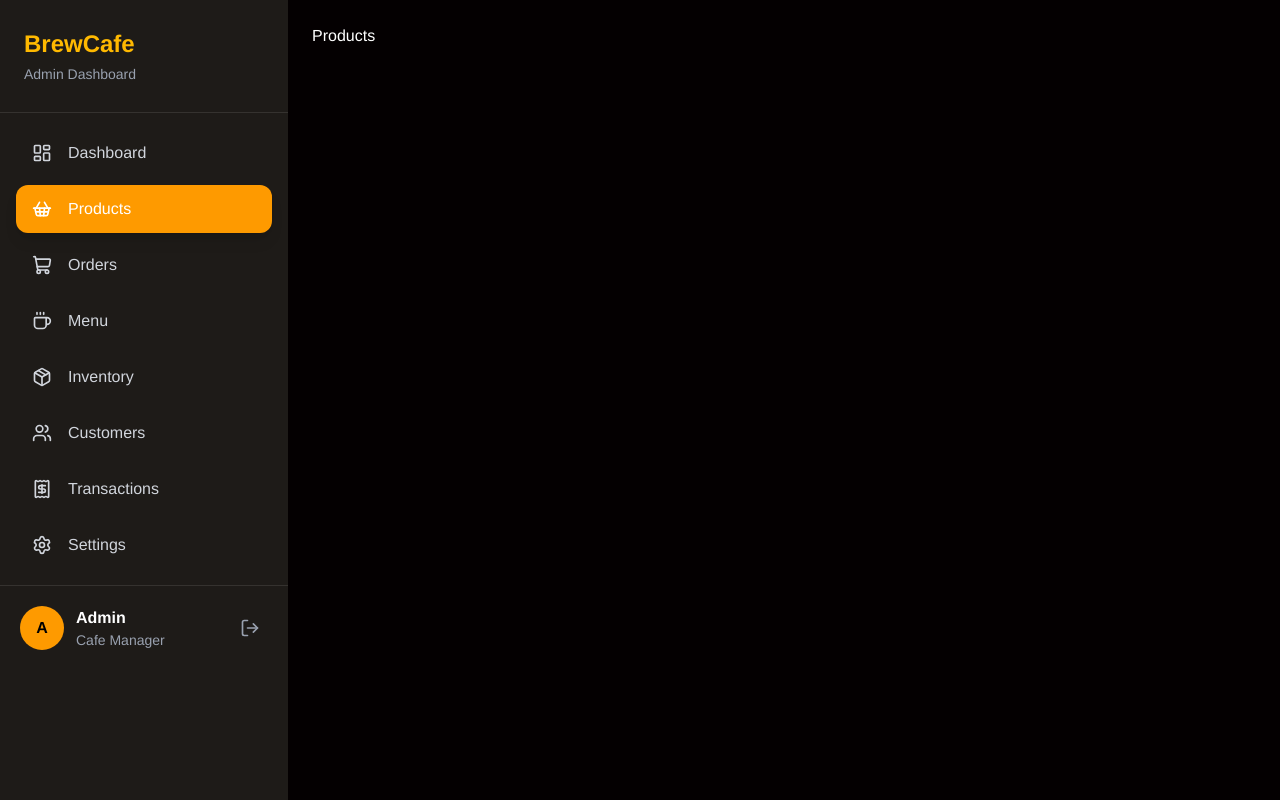
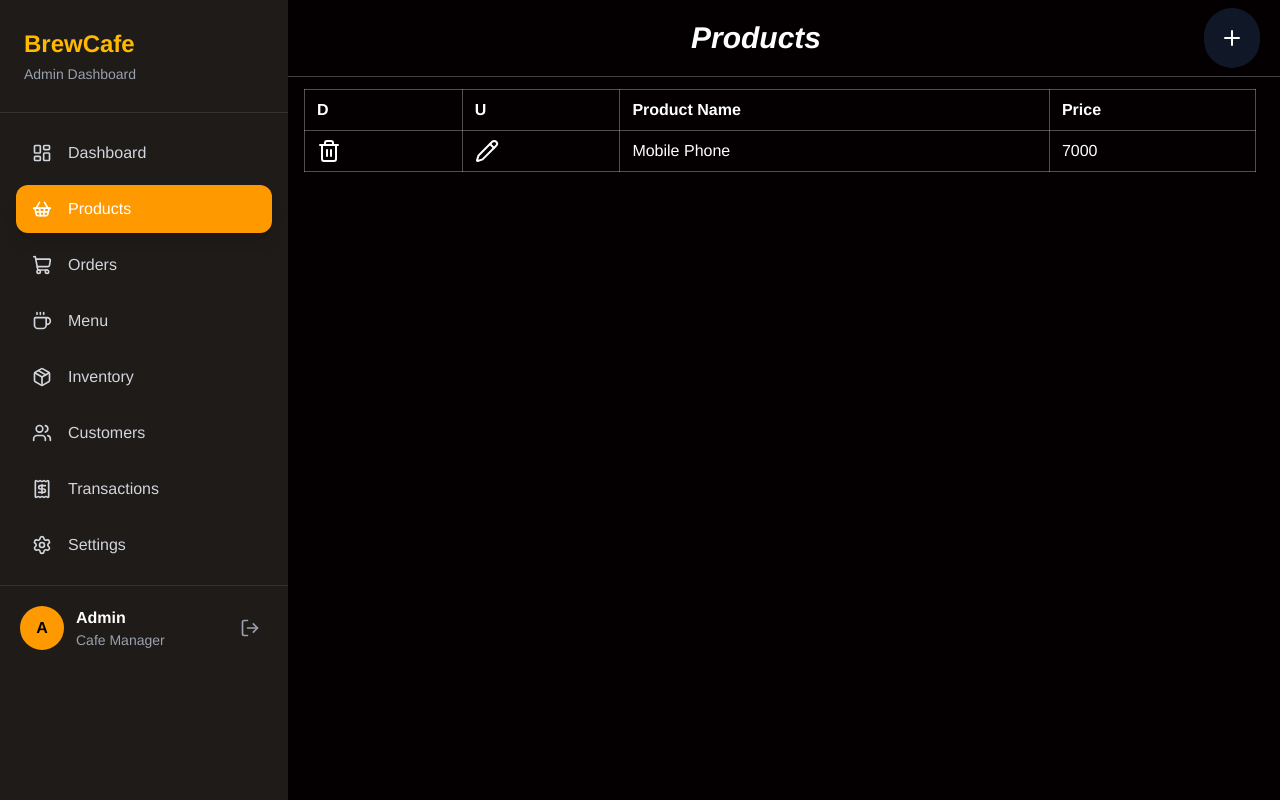
Before and after one commit to DeveloperWide/Cafe_Ordering_Platform, a React (Vite) app in the folder client/: page /admin/products in a window 1280 px wide. Built offline with nearby package versions, Linux system fonts and the light colour scheme.

Commit message:
create ProductModel

```diff
--- /dev/null
+++ b/client/src/components/Modal.tsx
@@ -0,0 +1,55 @@
+import { useEffect } from "react";
+
+interface ModalProps {
+  isOpen: boolean;
+  onClose: () => void;
+  title?: string;
+  children: React.ReactNode;
+}
+
+const Modal = ({ isOpen, onClose, title, children }: ModalProps) => {
+  useEffect(() => {
+    const handleEscape = (e: KeyboardEvent) => {
+      if (e.key === "Escape") {
+        onClose();
+      }
+    };
+
+    if (isOpen) {
+      document.addEventListener("keydown", handleEscape);
+    }
+
+    return () => {
+      document.removeEventListener("keydown", handleEscape);
+    };
+  }, [isOpen, onClose]);
+
+  if (!isOpen) return null;
+
+  return (
+    <div
+      className="fixed inset-0 z-50 flex items-center justify-center bg-black/50"
+      onClick={onClose}
+    >
+      <div
+        className="w-full max-w-lg rounded-xl bg-gray-900 p-6 shadow-xl"
+        onClick={(e) => e.stopPropagation()}
+      >
+        <div className="mb-4 flex items-center justify-between">
+          <h2 className="text-xl font-semibold">{title}</h2>
+
+          <button
+            onClick={onClose}
+            className="text-2xl font-bold text-gray-500 hover:text-black"
+          >
+            ×
+          </button>
+        </div>
+
+        <div>{children}</div>
+      </div>
+    </div>
+  );
+};
+
+export default Modal;
--- a/client/src/components/auth/Input.tsx
+++ b/client/src/components/auth/Input.tsx
@@ -3,8 +3,8 @@ import React, { type InputHTMLAttributes } from "react";
 interface InputProps {
   type: InputHTMLAttributes<HTMLInputElement>["type"];
   name: string;
-  placeholder: string;
-  value: InputHTMLAttributes<HTMLInputElement>["value"];
+  placeholder?: string;
+  value?: InputHTMLAttributes<HTMLInputElement>["value"];
   onChange: (e: React.ChangeEvent<HTMLInputElement>) => void;
 }
 
--- /dev/null
+++ b/client/src/components/auth/ProductModel.tsx
@@ -0,0 +1,114 @@
+import { useState } from "react";
+import Modal from "../Modal";
+import Input from "./Input";
+import { axiosInstace } from "../../utils/axiosInstance";
+
+interface Product {
+  title: string;
+  description: string;
+  stock: number;
+  price: number;
+  isAvalible: boolean;
+}
+
+interface ProductModelProps {
+  isOpen: boolean;
+  onClose: () => void;
+}
+
+const ProductModel = ({ isOpen, onClose }: ProductModelProps) => {
+  const [productData, setProductData] = useState<Product>({
+    title: "",
+    description: "",
+    stock: 1,
+    price: 0,
+    isAvalible: true,
+  });
+  const [file, setFile] = useState<File | null>(null);
+
+  const addProduct = async () => {
+    try {
+      const res = await axiosInstace.post("/products/create", {
+        ...productData,
+        img: file,
+      });
+      const data = res.data;
+      console.log(data);
+    } catch (err) {
+      console.log(err);
+    }
+  };
+
+  const onChange = (
+    e: React.ChangeEvent<HTMLInputElement | HTMLTextAreaElement>,
+  ) => {
+    const { name, value } = e.target;
+    if (e.target instanceof HTMLInputElement && e.target.files) {
+      setFile(e.target.files[0]);
+    }
+
+    setProductData(() => {
+      return { ...productData, [name]: value };
+    });
+  };
+  return (
+    <div>
+      <Modal isOpen={isOpen} onClose={onClose} title="Create Product Model">
+        <form>
+          <Input
+            type="text"
+            name="title"
+            placeholder="Apple MacBook Air M2 chip"
+            value={productData.title}
+            onChange={onChange}
+          />
+          <div className="description">
+            <label htmlFor="description">Description :</label>
+            <textarea
+              name="description"
+              id="description"
+              value={productData.description}
+              onChange={onChange}
+              rows={5}
+              cols={10}
+            ></textarea>
+          </div>
+
+          <Input
+            type="number"
+            name="stock"
+            placeholder="5"
+            value={productData.stock}
+            onChange={onChange}
+          />
+
+          <Input
+            type="number"
+            name="price"
+            placeholder="10000"
+            value={productData.price}
+            onChange={onChange}
+          />
+
+          <Input type="file" name="img" onChange={onChange} />
+
+          <Input
+            type="checkbox"
+            name="isAvalible"
+            value={productData.title}
+            onChange={onChange}
+          />
+
+          <button
+            className="px-3 py-2 rounded border border-white/20"
+            onClick={addProduct}
+          >
+            Submit
+          </button>
+        </form>
+      </Modal>
+    </div>
+  );
+};
+
+export default ProductModel;
--- a/client/src/index.css
+++ b/client/src/index.css
@@ -44,3 +44,19 @@ body {
   --radius-card: 1rem;
   --shadow-card: 0 4px 6px rgba(0, 0, 0, 0.4);
 }
+
+.products_table thead tr th {
+  @apply text-start;
+}
+
+th,
+td {
+  @apply px-3 py-2;
+}
+
+.products_table,
+tr,
+th,
+td {
+  @apply border border-solid border-white/30 rounded-2xl;
+}
--- a/client/src/pages/admin/Admin.tsx
+++ b/client/src/pages/admin/Admin.tsx
@@ -5,7 +5,7 @@ const Admin = () => {
   return (
     <div>
       <Sidebar />
-      <div className="ml-72 p-6">
+      <div className="ml-72">
         <Outlet />
       </div>
     </div>
--- a/client/src/pages/admin/Products.tsx
+++ b/client/src/pages/admin/Products.tsx
@@ -1,5 +1,51 @@
+import { Pencil, Plus, Trash } from "lucide-react";
+import { useState } from "react";
+import ProductModel from "../../components/auth/ProductModel";
+
 const Products = () => {
-  return <div>Products</div>;
+  const [open, setOpen] = useState<boolean>(false);
+
+  const openModel = () => {
+    setOpen(() => !open);
+  };
+
+  return (
+    <div>
+      <header className="my-2 flex justify-between mx-5">
+        <ProductModel isOpen={open} onClose={() => setOpen(!open)} />
+        <h2 className="text-3xl font-semibold italic my-3">Products</h2>
+        <button
+          className="rounded-full cursor-pointer bg-gray-900 px-4"
+          onClick={openModel}
+        >
+          <Plus />
+        </button>
+      </header>
+      <hr className="w-full text-white/25" />
+      <table className="w-[96%] my-3 mx-4 products_table rounded-2xl">
+        <thead>
+          <tr>
+            <th>D</th>
+            <th>U</th>
+            <th>Product Name</th>
+            <th>Price</th>
+          </tr>
+        </thead>
+        <tbody>
+          <tr>
+            <td>
+              <Trash />
+            </td>
+            <td>
+              <Pencil />
+            </td>
+            <td>Mobile Phone</td>
+            <td>7000</td>
+          </tr>
+        </tbody>
+      </table>
+    </div>
+  );
 };
 
 export default Products;
```
